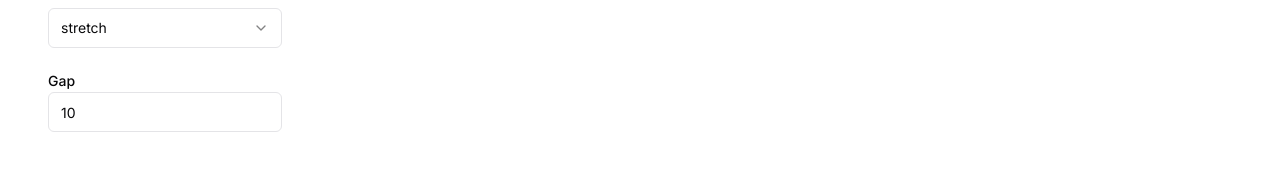
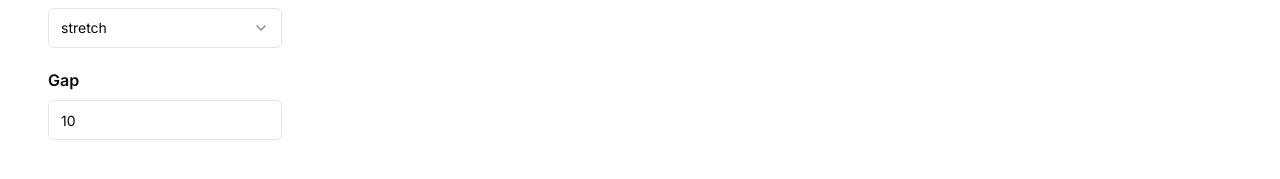
Before and after one commit to javalce/css-layout-playground, a Next.js app: page / in a window 1280 px wide. Shown: the part 561-740 px from the top of the page. Built offline with nearby package versions, Linux system fonts and the light colour scheme.

Commit message:
Update import paths and add styling to OptionsInput component

```diff
--- a/src/components/sidebar/OptionsInput.tsx
+++ b/src/components/sidebar/OptionsInput.tsx
@@ -1,7 +1,7 @@
 'use client';
 
-import { Input } from '../ui/input';
-import { Label } from '../ui/label';
+import { Input } from '@/components/ui/input';
+import { Label } from '@/components/ui/label';
 
 export function OptionsInput({
   value,
@@ -21,8 +21,8 @@ export function OptionsInput({
   };
 
   return (
-    <article>
-      <Label>{title}</Label>
+    <article className='flex flex-col gap-y-2'>
+      <Label className='text-base font-semibold'>{title}</Label>
       <Input min={min} type='number' value={value} onChange={handleChange} />
     </article>
   );
```
